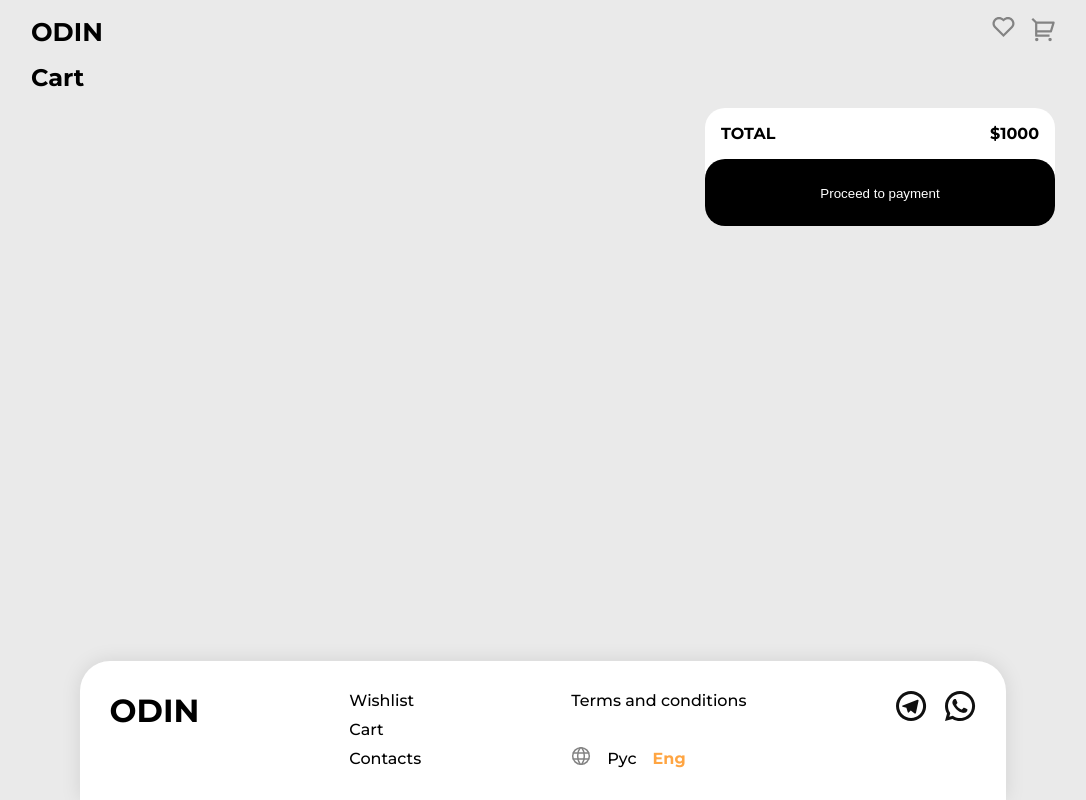
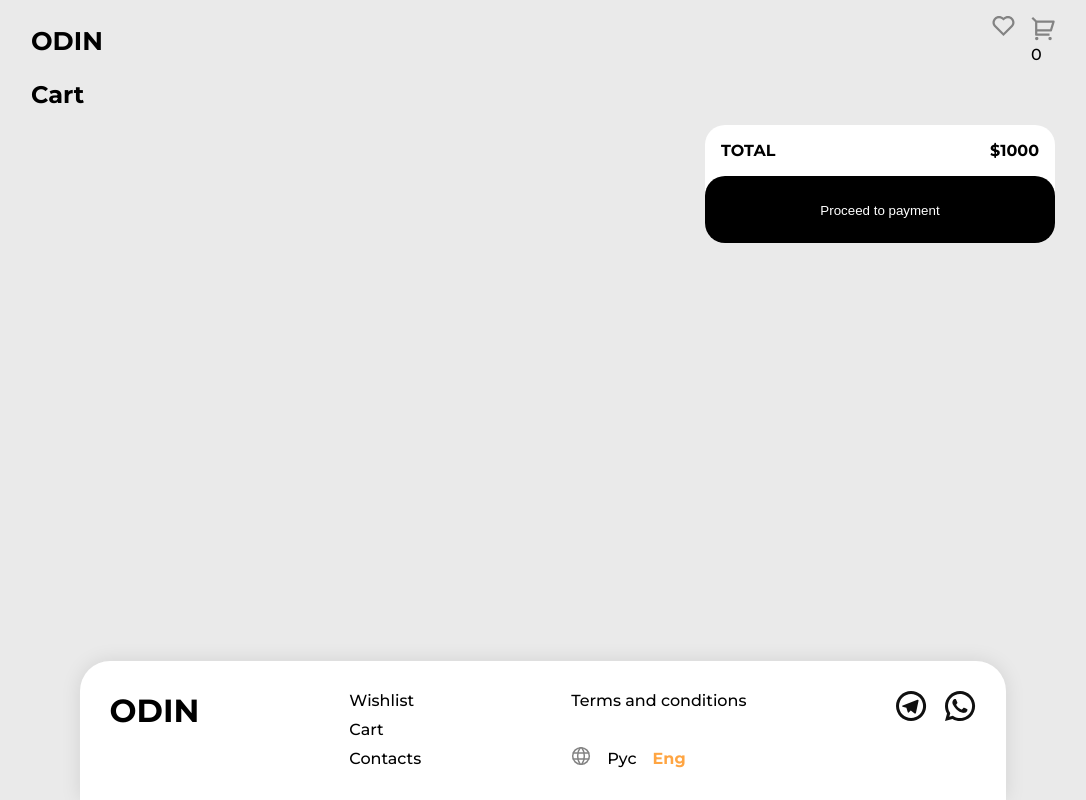
Before and after one commit to NyanLight/shopping-cart, a React (Vite) app: page /cart in a window 1280 px wide. Shown: the whole page, without its empty margins (97-1183 px from the left). Built offline with nearby package versions, Linux system fonts and the light colour scheme.

Commit message:
Add counter of cart's items quantity to Header

```diff
--- a/src/component/Header/Header.jsx
+++ b/src/component/Header/Header.jsx
@@ -1,10 +1,14 @@
 import { Link } from "react-router";
-import styles from './Header.module.css'
-import heartIcon from '../../assets/heart.svg'
-import cartIcon from '../../assets/cart.svg'
-
+import styles from "./Header.module.css";
+import heartIcon from "../../assets/heart.svg";
+import cartIcon from "../../assets/cart.svg";
+import { useContext } from "react";
+import { ShopContext } from "../Wrapper/context";
 
 export function Header() {
+  const { cart } = useContext(ShopContext);
+  const count = cart.reduce((prev, curr) => prev + curr.quantity, 0);
+
   return (
     <header className={styles.header}>
       <h1 className={styles.companyName}>
@@ -12,15 +16,16 @@ export function Header() {
       </h1>
       <div className={styles.icons}>
         <div className={styles.icon}>
-            <Link to='/favorite'>
-            <img src={heartIcon}/>
-            </Link>
-            </div>
+          <Link to="/favorite">
+            <img src={heartIcon} />
+          </Link>
+        </div>
         <div className={styles.icon}>
-            <Link to="/cart">
+          <Link to="/cart">
             <img src={cartIcon} />
-            </Link>
-            </div>
+          </Link>
+          <div className={styles.counter}>{count}</div>
+        </div>
       </div>
     </header>
   );
```
